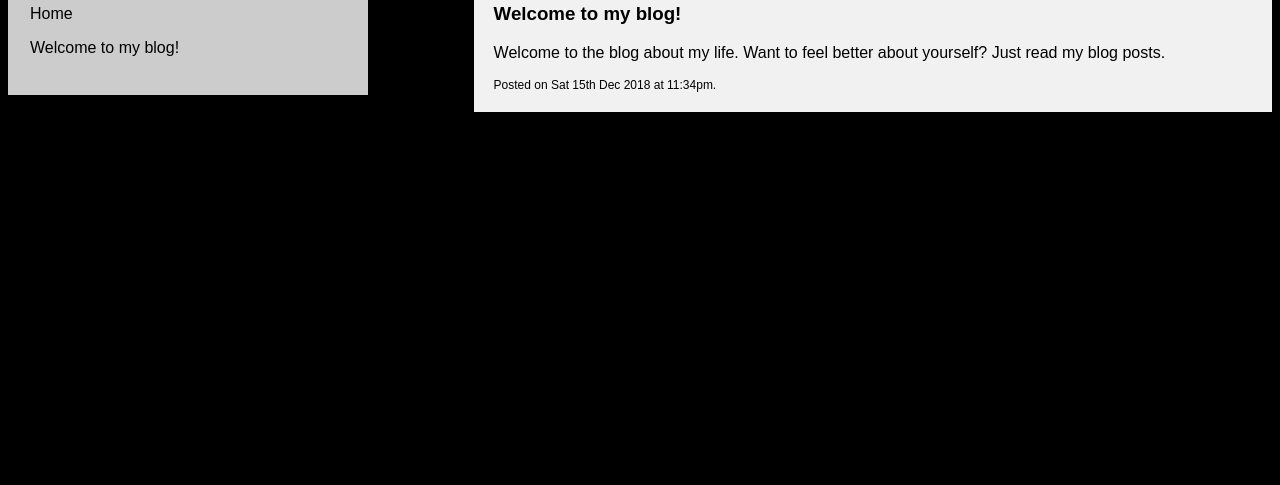
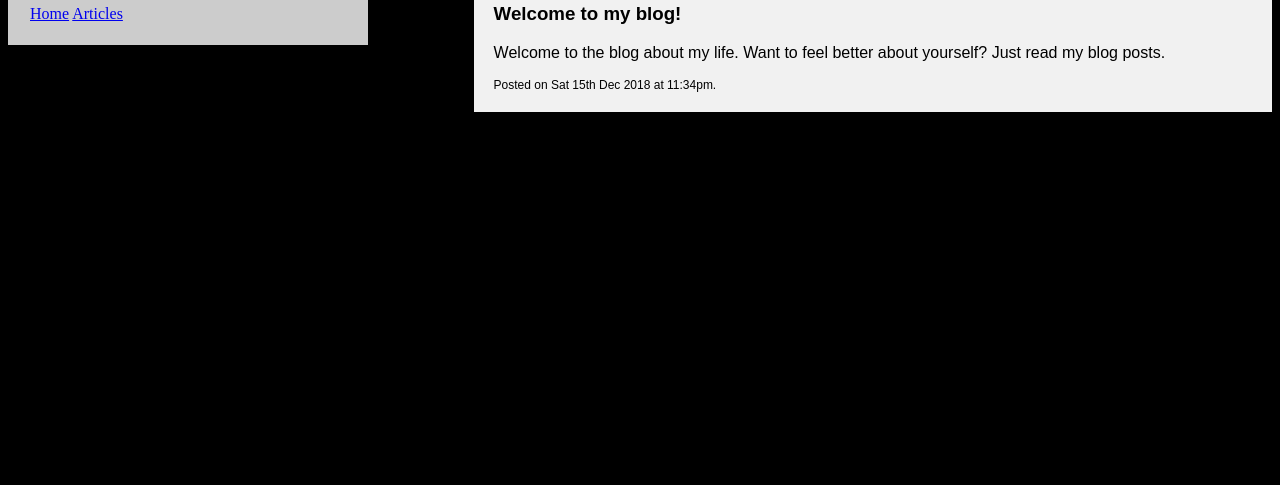
Before and after one commit to 41LL0N/dillonsblog-articles, a plain HTML site: page index.html in a window 1280 px wide. Shown: the part 315-800 px from the top of the page. Drawn offline with Linux system fonts and the light colour scheme.

Commit message:
Update index.html

```diff
--- a/index.html
+++ b/index.html
@@ -16,8 +16,8 @@
       </article>
     <nav>
        <h2>Navigation</h2>
-      <p3>Home</p3>
-     <p>Welcome to my blog!</p>
+     <a href="https://dillonsblog.github.io/dillonsblog" class="button button1">Home</a>
+     <a href="https://dillonsblog.github.io/dillonsblog-articles" class="button button1">Articles</a>
     </nav>
  </body>
 </html>
```
